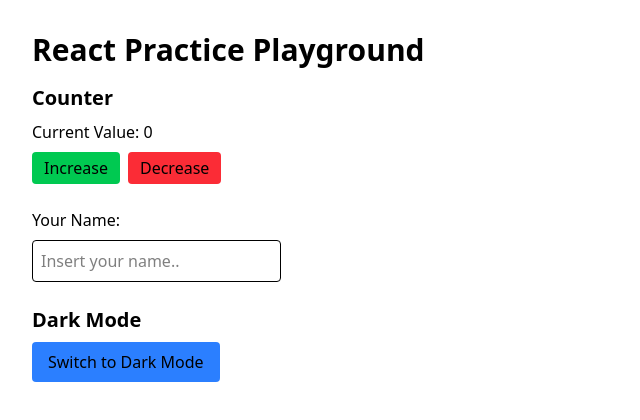
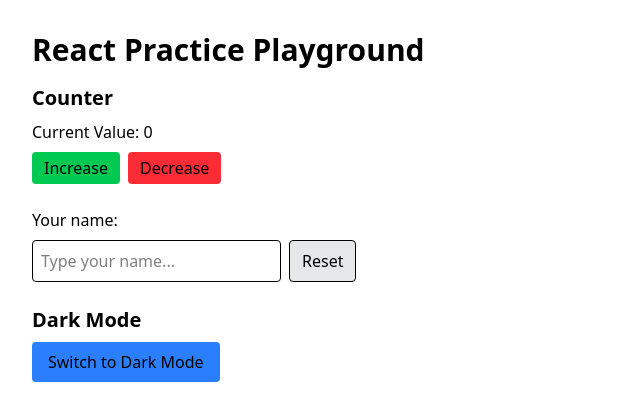
Before and after one commit to Sagebele/MyReactApp, a React (Vite) app in the folder client/: page / in a window 1280 px wide. Shown: the top 420 px of the page, without its empty margins (0-640 px from the left). Built offline with nearby package versions, Linux system fonts and the light colour scheme.

Commit message:
Learning Components

```diff
--- a/client/index.html
+++ b/client/index.html
@@ -2,7 +2,7 @@
 <html lang="en">
   <head>
     <meta charset="UTF-8" />
-    <link rel="icon" type="image/svg+xml" href="/vite.svg" />
+    <link rel="icon" type="image/svg+xml" href="/site-icon.svg" />
     <meta name="viewport" content="width=device-width, initial-scale=1.0" />
     <title>Sage MDP</title>
   </head>
--- a/client/src/App.tsx
+++ b/client/src/App.tsx
@@ -5,6 +5,7 @@
 export default function App() {
   // State for a "dark mode" toggle
   const [darkMode, setDarkMode] = useState(false);
+  const [name, setName] = useState("")
 
   return (
     <div
@@ -18,7 +19,7 @@
       <Counter />
 
       {/* Name input */}
-      <NameInput />
+      <NameInput value = {name} onChange={setName}/>
 
 
 
--- a/client/src/components/NameInput.tsx
+++ b/client/src/components/NameInput.tsx
@@ -1,22 +1,32 @@
-import {useState}  from 'react';
+type NameInputProps = {
+  value: string;
+  onChange: (val: string) => void;
+};
 
+export default function NameInput({ value, onChange }: NameInputProps) {
+  return (
+    <div className="mb-6">
+      <label className="block mb-2 font-medium">Your name:</label>
 
+      {/* Flex container for input + button */}
+      <div className="flex items-center gap-2">
+        <input
+          type="text"
+          value={value}
+          onChange={(e) => onChange(e.target.value)}
+          placeholder="Type your name..."
+          className="border rounded p-2 text-black"
+        />
+        <button
+          type="button"
+          onClick={() => onChange("")}
+          className="px-3 py-2 border rounded bg-gray-200 hover:bg-gray-300"
+        >
+          Reset
+        </button>
+      </div>
 
-export default function NameInput(){
-    const [name, setName] = useState("");
-
-    return(
-        <div className = "mb-6">
-            <label className = "block mb-2 font-medium">Your Name:</label>
-            <input
-            type = "text"
-            value = {name}
-            onChange = {(e) => setName(e.target.value)}
-            placeholder='Insert your name..'
-            className='border rounded p-2 text-black'
-            />
-            {name && <p className='mt-2'>Hello, {name}! 👋</p>}
-
-        </div>
-    )
+      {value && <p className="mt-2">Hello, {value}! 👋</p>}
+    </div>
+  );
 }
```
Also changed, not shown: client/public/site-icon.svg (added).
